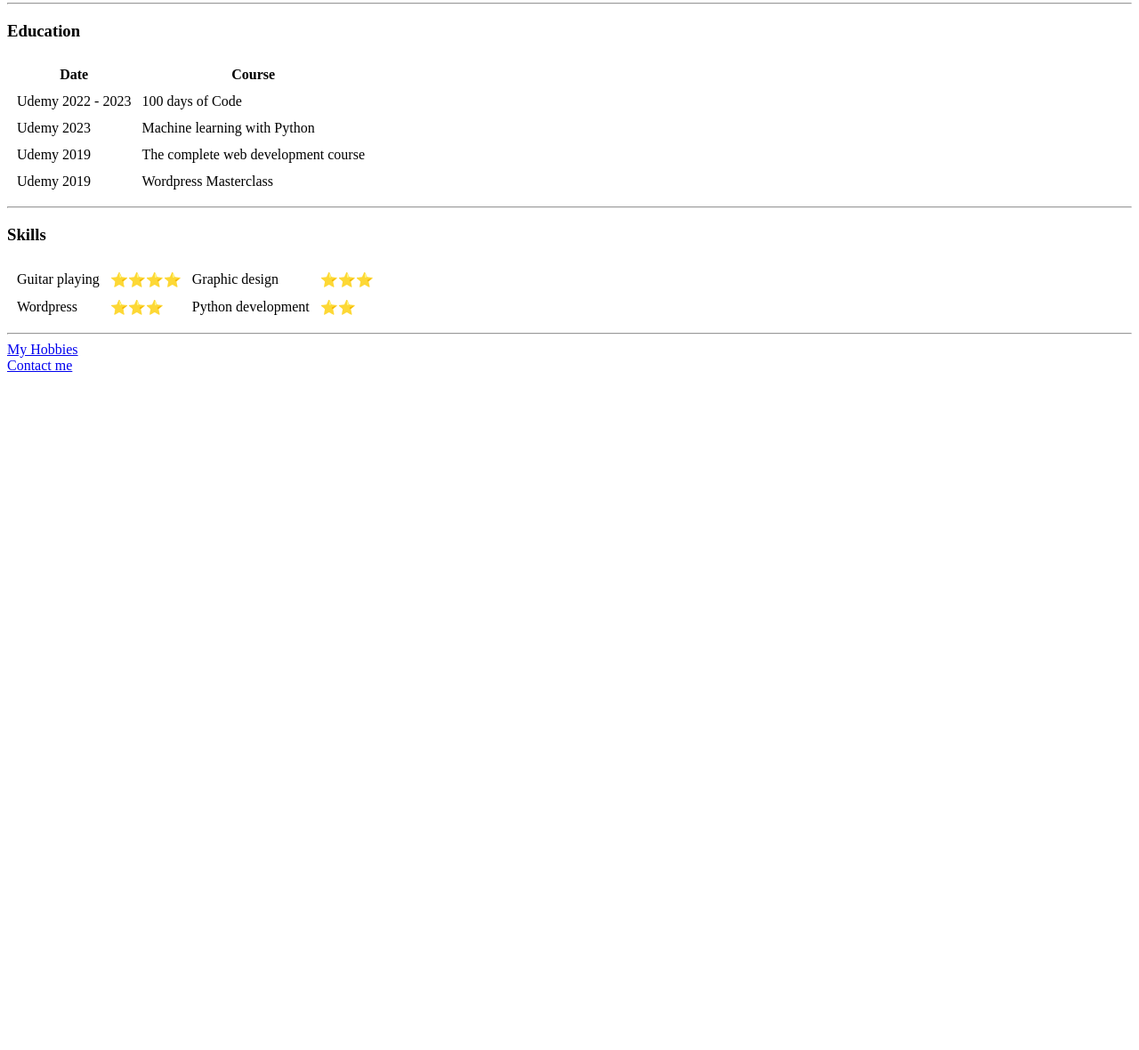
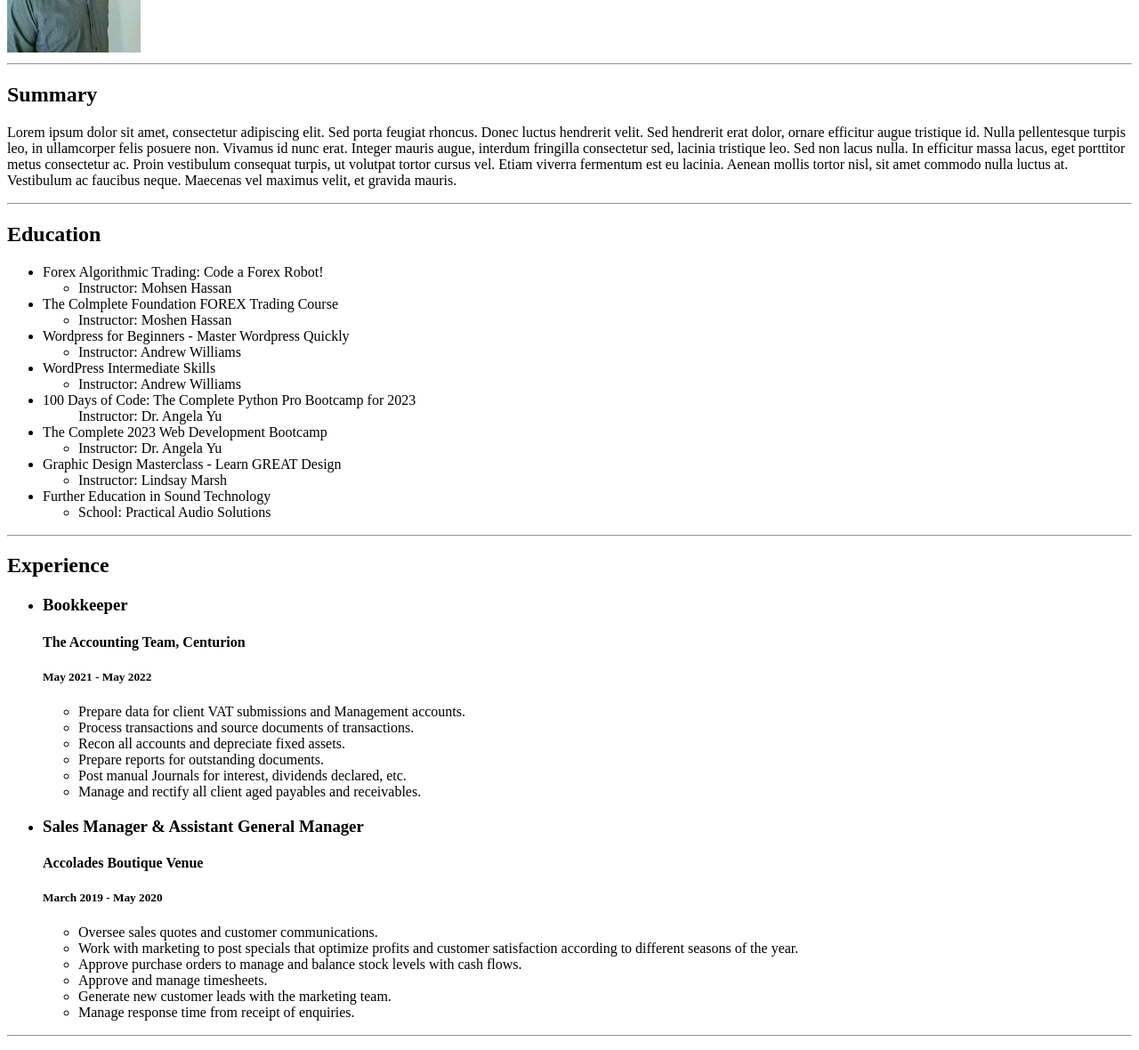
Before and after one commit to HansenPieterse/CV, a plain HTML site: page index.html in a window 1280 px wide. Shown: the part 221-1401 px from the top of the page at 89% size. Before the commit the page ends 800 px from the top, so only its background shows below. Drawn offline with Linux system fonts and the light colour scheme.

Commit message:
Add files via upload

```diff
--- a/index.html
+++ b/index.html
@@ -1,79 +1,134 @@
-<!doctype html>
+<!DOCTYPE html>
 <html lang="en">
-    <head>
-        <meta charset="UTF-8">
-        <meta name="viewport"
-              content="width=device-width, user-scalable=no, initial-scale=1.0, maximum-scale=1.0, minimum-scale=1.0">
-        <meta http-equiv="X-UA-Compatible" content="ie=edge">
-        <title>Hansen's Personal Site</title>
-    </head>
-    <body>
+<head>
+    <meta charset="UTF-8">
+    <meta name="viewport" content="width=device-width, initial-scale=1.0">
+    <title>My Resume</title>
+</head>
+<body>
+    <h1>Hansen Pieterse</h1>
+    <img src="./Assets/Images/resume_photo.jpg" alt="Photo of Hansen" height="200">
 
-        <table cellspacing="20">
-            <tr>
-                <td><img src="Hansen_cropped.png" alt="Hansen Profile picture" sizes="300" height="150"></td>
-                <td> <h1>Hansen Pieterse</h1>
-                <p><em>Software Development <strong><a href="https://www.udemy.com/course/100-days-of-code/learn/lecture/21752370#questions">Student</a></strong></em></p>
-                <p>I have always had a passion for creation, whether it was visually or functional; if I made it myself,
-                the reward I feel is just the greatest feeling. I have been involved with creative projects my whole
-                adult life, ranging from composing and producing music to graphic design and my latest venture is
-                software creation.</p></td>
-            </tr>
+    <hr />
+    <h2>Summary</h2>
+    <p>Lorem ipsum dolor sit amet, consectetur adipiscing elit. Sed porta feugiat rhoncus. Donec luctus hendrerit velit. Sed hendrerit erat dolor, ornare efficitur augue tristique id. Nulla pellentesque turpis leo, in ullamcorper felis posuere non. Vivamus id nunc erat. Integer mauris augue, interdum fringilla consectetur sed, lacinia tristique leo. Sed non lacus nulla. In efficitur massa lacus, eget porttitor metus consectetur ac. Proin vestibulum consequat turpis, ut volutpat tortor cursus vel. Etiam viverra fermentum est eu lacinia. Aenean mollis tortor nisl, sit amet commodo nulla luctus at. Vestibulum ac faucibus neque. Maecenas vel maximus velit, et gravida mauris.</p>
+    <hr />
 
-        </table>
-        <hr>
-        <h3><strong>Education</strong></h3>
+    <h2>Education</h2>
+    <ul>
+        <li>
+            Forex Algorithmic Trading: Code a Forex Robot!
+            <ul>
+                <li>Instructor: Mohsen Hassan</li>
+            </ul>
+        </li>
+        <li>
+            The Colmplete Foundation FOREX Trading Course
+            <ul>
+                <li>Instructor: Moshen Hassan</li>
+            </ul>
+        </li>
+        <li>
+            Wordpress for Beginners - Master Wordpress Quickly
+            <ul>
+                <li>Instructor: Andrew Williams</li>
+            </ul>
+        </li>
+        <li>
+            WordPress Intermediate Skills
+            <ul>
+                <li>Instructor: Andrew Williams</li>
+            </ul>
+        </li>
+        <li>
+            100 Days of Code: The Complete Python Pro Bootcamp for 2023
+            <ul>
+                Instructor: Dr. Angela Yu
+            </ul>
+        </li>
+        <li>
+            The Complete 2023 Web Development Bootcamp
+            <ul>
+                <li>Instructor: Dr. Angela Yu</li>
+            </ul>
+        </li>
+        <li>
+            Graphic Design Masterclass - Learn GREAT Design
+            <ul>
+                <li>Instructor: Lindsay Marsh</li>
+            </ul>
+        </li>
+        <li>
+            Further Education in Sound Technology
+            <ul>
+                <li>School: Practical Audio Solutions</li>
+            </ul>
+        </li>
+    </ul>
 
-        <table cellspacing="10">
-            <thead>
-                <tr>
-                    <th>Date</th>
-                    <th>Course</th>
-                </tr>
-            </thead>
-            <tbody>
-                <tr>
-                <td>Udemy 2022 - 2023</td>
-                <td>100 days of Code</td>
-            </tr>
-                <td>Udemy 2023</td>
-                <td>Machine learning with Python</td>
-            <tr>
-                <td>Udemy 2019</td>
-                <td>The complete web development course</td>
-            </tr>
-            <tr>
-                <td>Udemy 2019</td>
-                <td>Wordpress Masterclass</td>
-            </tr>
-            </tbody>
-            <tfoot>
+    <hr />
 
-            </tfoot>
+    <h2>Experience</h2>
 
-        </table>
-        <hr>
-        <h3><strong>Skills</strong></h3>
-        <table cellspacing="10">
-            <tr>
-                <td>Guitar playing</td>
-                <td>⭐⭐⭐⭐</td>
-                <td>Graphic design</td>
-                <td>⭐⭐⭐</td>
-            </tr>
-            <tr>
-                <td>Wordpress</td>
-                <td>⭐⭐⭐</td>
-                <td>Python development</td>
-                <td>⭐⭐</td>
+    <ul>
+        <li>
+            <h3>Bookkeeper</h3>
+            <h4>The Accounting Team, Centurion</h4>
+            <h5>May 2021 - May 2022</h5>
+            <ul>
+                <li>Prepare data for client VAT submissions and Management accounts.</li>
+                <li>Process transactions and source documents of transactions.</li>
+                <li>Recon all accounts and depreciate fixed assets.</li>
+                <li>Prepare reports for outstanding documents.</li>
+                <li>Post manual Journals for interest, dividends declared, etc.</li>
+                <li>Manage and rectify all client aged payables and receivables.</li>
+            </ul>
+        </li>
+        <li>
+            <h3>Sales Manager & Assistant General Manager</h3>
+            <h4>Accolades Boutique Venue</h4>
+            <h5>March 2019 - May 2020</h5>
+            <ul>
+                <li>Oversee sales quotes and customer communications.</li>
+                <li>Work with marketing to post specials that optimize profits and customer
+                    satisfaction according to different seasons of the year.</li>
+                <li>Approve purchase orders to manage and balance stock levels with cash
+                    flows.</li>
+                <li>Approve and manage timesheets.</li>
+                <li>Generate new customer leads with the marketing team.</li>
+                <li>Manage response time from receipt of enquiries.</li>
+            </ul>
+        </li>
+    </ul>
 
-            </tr>
-        </table>
-        <hr>
+    <hr />
 
-        <a href="hobbies.html">My Hobbies</a>
-        <br>
-        <a href="contact.html">Contact me</a>
+    <h2>Skills</h2>
+
+    <ul>
+        <li>MetaQuotes <br />⭐️⭐️⭐️⭐️⭐️</li>
+        <li>HTML <br />⭐️⭐️⭐️⭐️</li>
+        <li>Python <br />⭐️⭐️⭐️⭐️</li>
+        <li>CSS <br />⭐️⭐️⭐️</li>
+        <li>Javascript <br />⭐️⭐️</li>
+    </ul>
+
+    <hr />
+
+    <h2>Achievements</h2>
+    <ul>
+        <li>#1 Student in the Class of 2013 at Practical Audio SOlutions for Sound Technology</li>
+    </ul>
+
+    <hr />
+
+    <h2>Other</h2>
+    <ul>
+        <li><a href="./Public/hobbies.html">Hobbies</a></li>
+        <li><a href="./Public/contact.html">Contact</a></li>
+    </ul>
+
+    <footer>© Hansen Pieterse <br />All Rights Reserved.</footer>
 
     </body>
 </html>
```
Also changed, not shown: Public/contact.html (added, +7 -0 lines), Public/hobbies.html (added, +7 -0 lines), Assets/Images/resume_photo.jpg (added).
